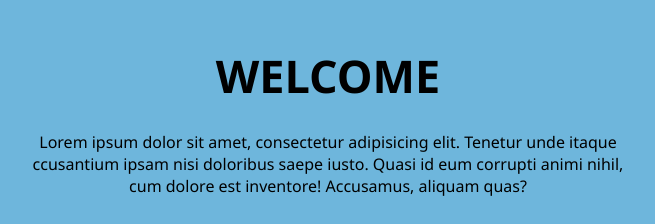
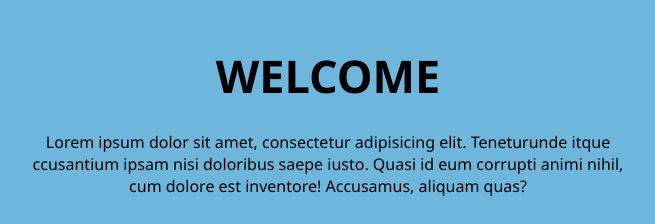
Before and after one commit to Gabriel-maia-santos/Git-DesafioSenai, a plain HTML site: page index.html in a window 1280 px wide. Shown: the part 147-371 px from the top of the page, 355-1010 px from the left. Drawn offline with Linux system fonts and the light colour scheme.

Commit message:
comentario

```diff
--- a/index.html
+++ b/index.html
@@ -19,7 +19,7 @@
             <div class="textos">
                 <h1>Welcome</h1>
                 <div class="textos1">
-                <p>Lorem ipsum dolor sit amet, consectetur adipisicing elit. Tenetur unde itaque ccusantium ipsam nisi
+                <p>Lorem ipsum dolor sit amet, consectetur adipisicing elit.       Teneturunde itque ccusantium ipsam nisi
                     doloribus saepe iusto. Quasi id eum corrupti animi nihil, cum dolore est inventore! Accusamus,
                     aliquam
                     quas?</p>
```
